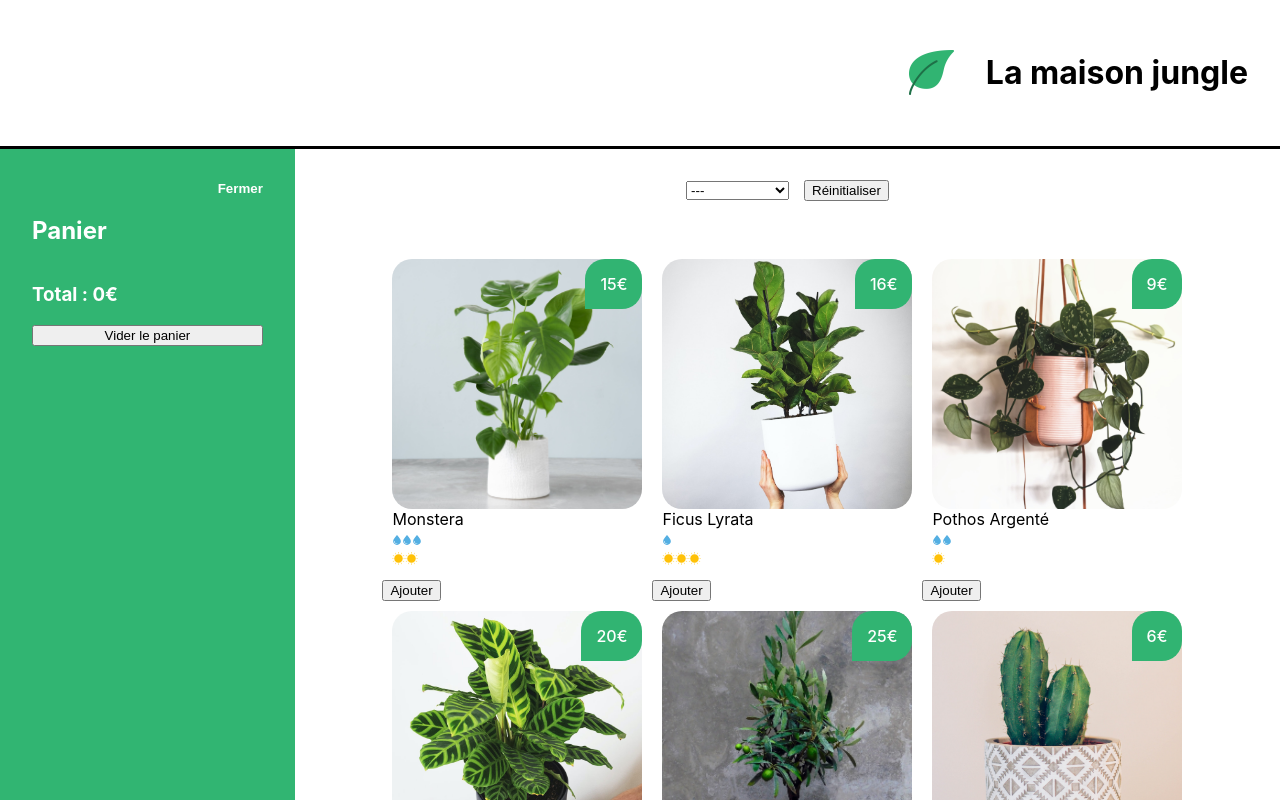
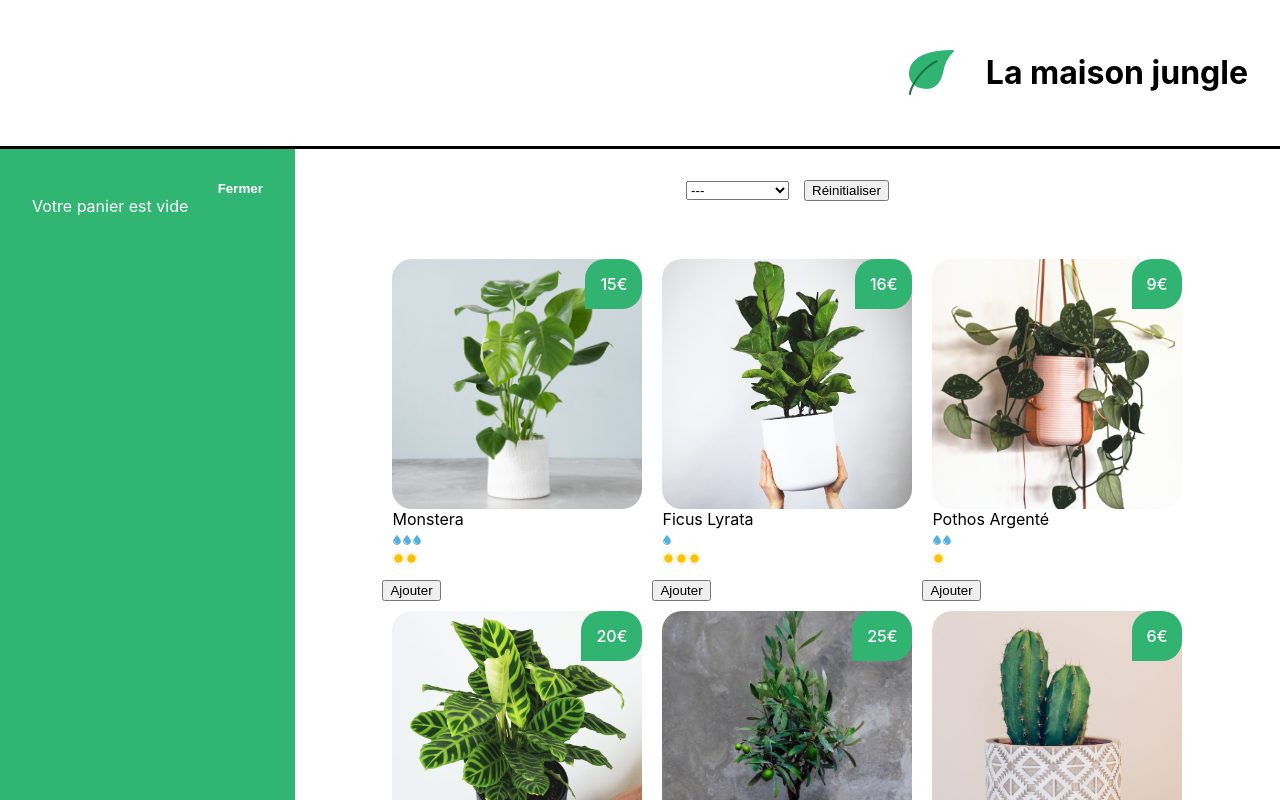
Before and after one commit to MaryamVerdon/la-maison-jungle, a React (Create React App) app: page / in a window 1280 px wide. Shown: the top 800 px of the page. Built offline with nearby package versions, Linux system fonts and the light colour scheme.

Commit message:
ajout de l'affichage 'votre panier est vide

```diff
--- a/src/components/Cart.js
+++ b/src/components/Cart.js
@@ -1,15 +1,17 @@
 import { useState, useEffect } from 'react';
 import '../styles/Cart.css';
 
-function Cart({ cart, updateCart}) {
+function Cart({ cart, updateCart }) {
 	const [isOpen, setIsOpen] = useState(true)
-	const total = cart.reduce(
-		(acc, plantType) => acc + plantType.amount * plantType.price,
+	const items = Object.keys(cart)
+	const total = items.reduce(
+		(acc, item) => acc + cart[item].amount * cart[item].price,
 		0
 	)
 	useEffect(() => {
 		document.title = `LMJ: ${total}€ d'achats`
 	}, [total])
+
 	return isOpen ? (
 		<div className='lmj-cart'>
 			<button
@@ -18,15 +20,22 @@ function Cart({ cart, updateCart}) {
 			>
 				Fermer
 			</button>
+			{cart.length > 0 ? (
+				<div>
 					<h2>Panier</h2>
+					<ul>
 						{cart.map(({ name, price, amount }, index) => (
 							<div key={`${name}-${index}`}>
 								{name} {price}€ x {amount}
 							</div>
 						))}
-
-			<h3>Total : {total}€</h3>
+					</ul>
+					<h3>Total :{total}€</h3>
 					<button onClick={() => updateCart([])}>Vider le panier</button>
+				</div>
+			) : (
+				<div>Votre panier est vide</div>
+			)}
 		</div>
 	) : (
 		<div className='lmj-cart-closed'>
```
Lines whose indentation alone changed are shown as unchanged.
